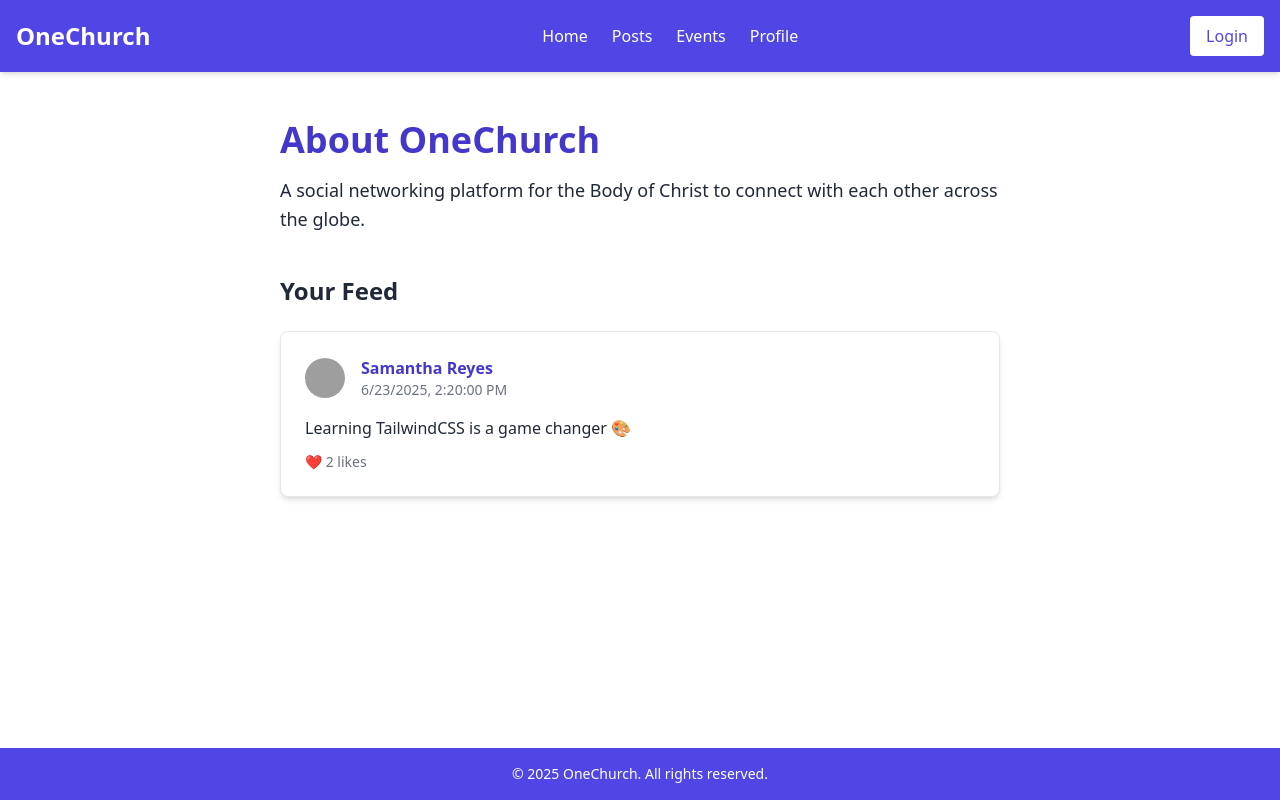
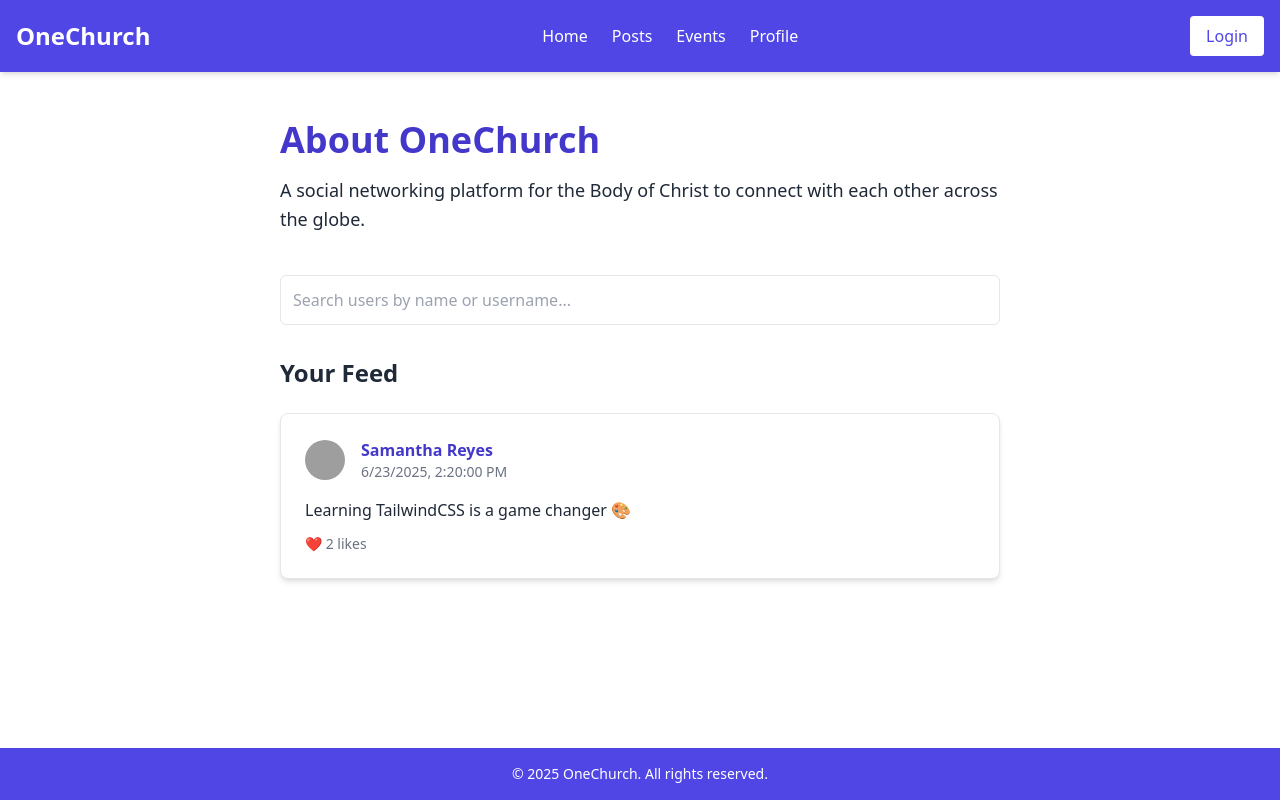
Before and after one commit to SamuelPGibson/one-church, a React (Create React App) app in the folder frontend/: page /home in a window 1280 px wide. Built offline with nearby package versions, Linux system fonts and the light colour scheme; data requests are answered from the project's data file; grey boxes are pictures that could not be loaded.

Commit message:
added search

```diff
--- a/frontend/src/components/Home.js
+++ b/frontend/src/components/Home.js
@@ -1,19 +1,7 @@
-// import React from "react";
+import React, { useEffect, useState } from "react";
+import Search from "./Search";
 
-// function Home() {
-//     return (
-//         <main className="container mx-auto px-6 py-12 max-w-3xl">
-//             <h1 className="text-4xl font-bold mb-8 text-indigo-700">About OneChurch</h1>
-//             <p className="text-lg text-gray-800 leading-relaxed">
-//                 A social networking platform for the Body of Christ to connect with each other across the globe.
-//             </p>
-//         </main>
-//     );
-// }
 
-// export default Home;
-
-import React, { useEffect, useState } from "react";
 
 function Home() {
     const [currentUser, setCurrentUser] = useState(null);
@@ -52,6 +40,9 @@ function Home() {
             <p className="text-lg text-gray-800 leading-relaxed mb-10">
                 A social networking platform for the Body of Christ to connect with each other across the globe.
             </p>
+
+            <Search users={allUsers} />
+
 
             <h2 className="text-2xl font-semibold mb-6 text-gray-800">Your Feed</h2>
 
--- /dev/null
+++ b/frontend/src/components/Search.js
@@ -0,0 +1,38 @@
+import React, { useState } from "react";
+
+export default function Search({ users }) {
+    const [query, setQuery] = useState("");
+
+    // Filter users by name or username that match the query (case insensitive)
+    const filteredUsers = users.filter(user =>
+        user.name.toLowerCase().includes(query.toLowerCase()) ||
+        user.username.toLowerCase().includes(query.toLowerCase())
+    );
+
+    return (
+        <div className="mb-8">
+            <input
+                type="text"
+                placeholder="Search users by name or username..."
+                value={query}
+                onChange={(e) => setQuery(e.target.value)}
+                className="w-full p-3 border rounded-md focus:outline-indigo-600"
+            />
+
+            {query && (
+                <ul className="mt-4 max-h-60 overflow-auto border rounded-md bg-white shadow-md">
+                    {filteredUsers.length > 0 ? (
+                        filteredUsers.map(user => (
+                            <li key={user.id} className="p-2 hover:bg-indigo-100 cursor-pointer">
+                                <img src={user.profilePicture} alt={user.name} className="inline-block w-8 h-8 rounded-full mr-2 object-cover" />
+                                <span className="font-semibold">{user.name}</span> ({user.username})
+                            </li>
+                        ))
+                    ) : (
+                        <li className="p-2 text-gray-500">No users found</li>
+                    )}
+                </ul>
+            )}
+        </div>
+    );
+}
```
